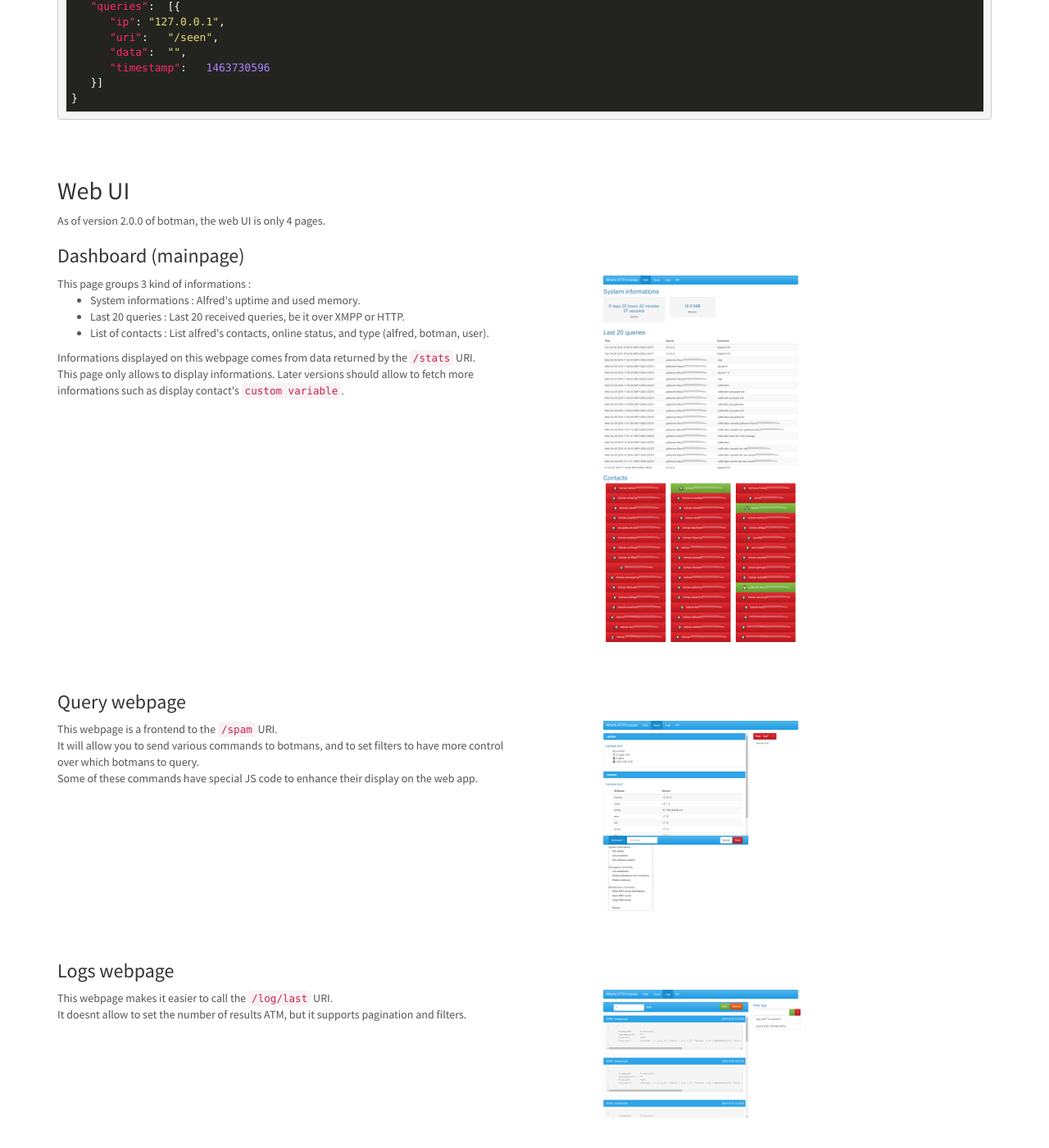
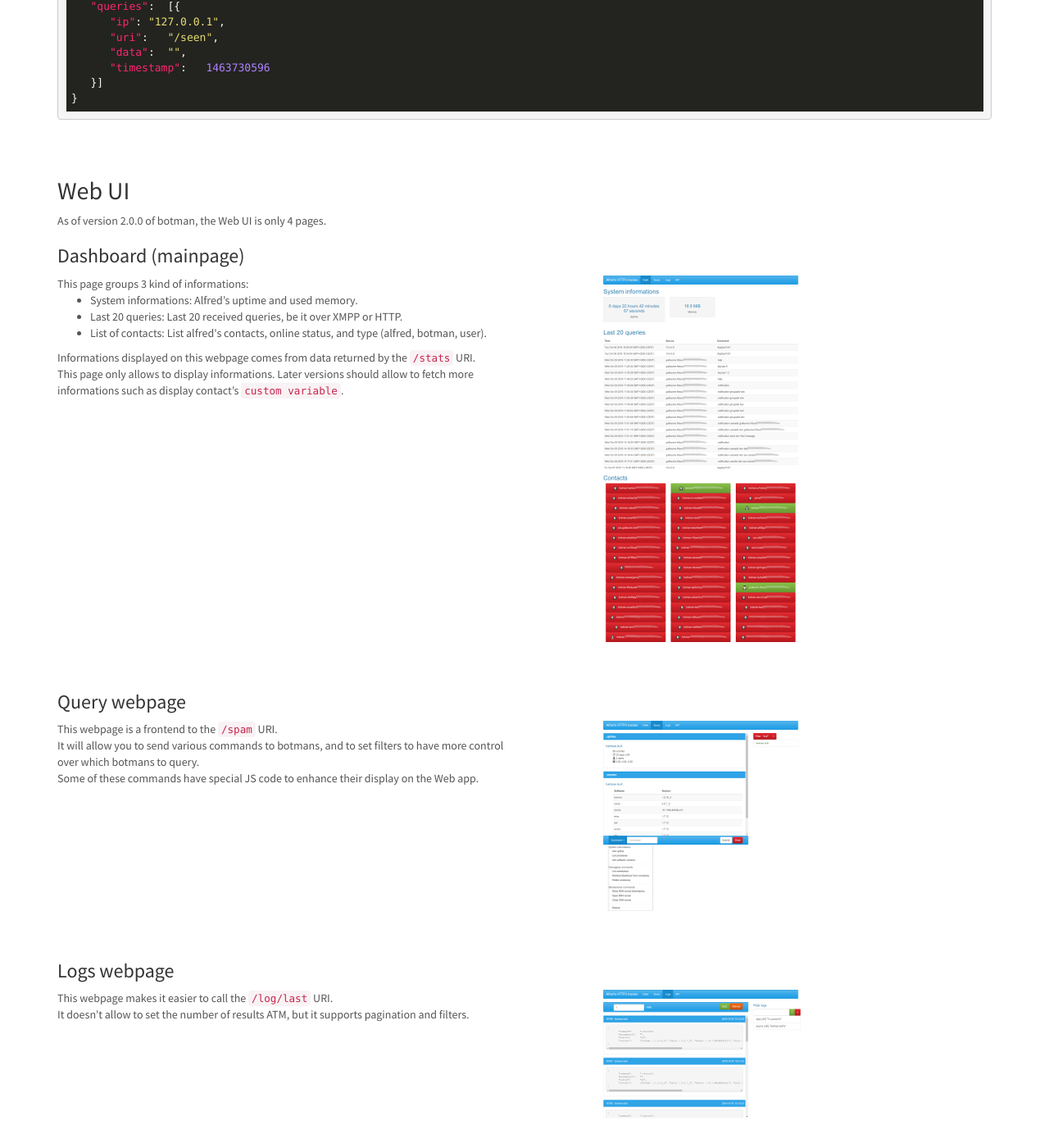
Before and after one commit to gfriloux/botman, a Jekyll site: the page built from docs/_modules/httpd.html, in a window 1280 px wide and 1400 px high, scrolled down 4254 px. Shown: the whole window at 82% size. Built offline with Jekyll 4.4.1, drawn with Linux system fonts in a browser that asks for light colours; nearby versions of some CDN libraries; some of the changed text lies outside the part shown.

Commit message:
Typos and HTML strictness

```diff
--- a/docs/_modules/httpd.html
+++ b/docs/_modules/httpd.html
@@ -5,9 +5,9 @@
 
 <h1>HTTPd Module</h1>
 <p><span class="label label-success">Alfred</span></p>
-<b>Compatibility :</b>
-<img src={{ site.github.url }}/img/icon-linux.png>
-<img src={{ site.github.url }}/img/icon-freebsd.png>
+<b>Compatibility:</b>
+<img src="{{ site.github.url }}/img/icon-linux.png" />
+<img src="{{ site.github.url }}/img/icon-freebsd.png" />
 <br /><br />
 
 <h2>Description</h2>
@@ -25,7 +25,7 @@
 <h3>/stats/commands/list</h3>
 This API call will let you retrieve the list of API calls available through this web service.
 
-<h4>Using from curl</h4>
+<h4>Using from cURL</h4>
 <pre><code class="bash">curl http://127.0.0.1:5128/stats/commands/list</code></pre>
 
 <h4>Output format</h4>
@@ -48,13 +48,13 @@
 <pre><code class="bash">curl http://127.0.0.1:5128/*backup*</code></pre>
 Given pattern will be match against JID and custom variables defined
 inside <code>seen.conf</code>
-(from the <a href="{{ site.github.url }}/modules/seen.html">Seen module</a>.
+(from the <a href="{{ site.github.url }}/modules/seen.html">Seen module</a>).
 
 <h4>Possible returned HTTP codes</h4>
 <table class="table table-striped table-hover">
   <tbody>
-      <tr class="success"><td>200</td><td>Query OK.</td></tr>
-      <tr class="danger"><td>500</td><td>HTTPd module encountered an internal error.</td></tr>
+    <tr class="success"><td>200</td><td>Query OK.</td></tr>
+    <tr class="danger"><td>500</td><td>HTTPd module encountered an internal error.</td></tr>
   </tbody>
 </table>
 
@@ -85,7 +85,7 @@
   <tbody>
       <tr class="success"><td>200</td><td>Every queried bots answered.</td></tr>
       <tr class="warning"><td>204</td><td>Your given pattern did not match any bots (no data will be sent).</td></tr>
-      <tr class="info"><td>206</td><td>Some (or all) bots did not answered. In this case, bots that did not answered will have a 0 length message in the returned JSON.</td></tr>
+      <tr class="info"><td>206</td><td>Some (or all) bots did not answer. In this case, bots that did not answer will have a 0 length message in the returned JSON.</td></tr>
   </tbody>
 </table>
 
@@ -115,9 +115,9 @@
 As this command is ran through the spam module, you can query multiple bots at once.<br />
 Returned data will be equal to the /spam URI.
 </div>
-URI is separated by at least 2 params :
+URI is separated by at least 2 params:
 <ul>
-  <li>Service operation : start, stop, restart, status</li>
+  <li>Service operation: start, stop, restart, status</li>
   <li>Service name</li>
   <li>Optional pattern matching bots to contact</li>
 </ul>
@@ -146,13 +146,13 @@
 
 <h4>Filters</h4>
 Filters can be applied using the SQL language.<br />
-Possible fields to filter :
+Possible fields to filter:
 <ul>
-  <li>id : INTEGER : Unique log identifier.</li>
-  <li>date : DATE : Date of event.</li>
-  <li>type : INTEGER : 0(Connection) 1(Disconnection) 2(Message)</li>
-  <li>source : TEXT : JID of user that created event</li>
-  <li>data : TEXT : if type is 2, contains the XMPP message.</li>
+  <li>id: INTEGER: Unique log identifier.</li>
+  <li>date: DATE: Date of event.</li>
+  <li>type: INTEGER: 0 (connection) 1 (disconnection) 2 (message)</li>
+  <li>source: TEXT: JID of user that created event</li>
+  <li>data: TEXT: if type is 2, contains the XMPP message.</li>
 </ul>
 
 <h5>Getting last 5 commands from a given user</h5>
@@ -160,13 +160,13 @@
 <br /><br />
 
 <h3>/stats</h3>
-This API call will give out various stats about Alfred's process.
+This API call will give out various stats about Alfred’s process.
 
 <h4>Possible returned HTTP codes</h4>
 <table class="table table-striped table-hover">
   <tbody>
-      <tr class="success"><td>200</td><td>Query OK.</td></tr>
-      <tr class="danger"><td>500</td><td>HTTPd module encountered an internal error.</td></tr>
+    <tr class="success"><td>200</td><td>Query OK.</td></tr>
+    <tr class="danger"><td>500</td><td>HTTPd module encountered an internal error.</td></tr>
   </tbody>
 </table>
 
@@ -192,21 +192,21 @@
 <br /><br />
 
 <h2>Web UI</h2>
-As of version 2.0.0 of botman, the web UI is only 4 pages.
+As of version 2.0.0 of botman, the Web UI is only 4 pages.
 
 <h3>Dashboard (mainpage)</h3>
 <div class="row">
   <div class="col-lg-6">
-    This page groups 3 kind of informations :
+    This page groups 3 kind of informations:
     <ul>
-      <li>System informations : Alfred's uptime and used memory.</li>
-      <li>Last 20 queries : Last 20 received queries, be it over XMPP or HTTP.</li>
-      <li>List of contacts : List alfred's contacts, online status, and type (alfred, botman, user).</li>
+      <li>System informations: Alfred’s uptime and used memory.</li>
+      <li>Last 20 queries: Last 20 received queries, be it over XMPP or HTTP.</li>
+      <li>List of contacts: List alfred's contacts, online status, and type (alfred, botman, user).</li>
     </ul>
 
     Informations displayed on this webpage comes from data returned by the <code>/stats</code> URI.<br />
     This page only allows to display informations. Later versions should allow to fetch more informations
-    such as display contact's <code>custom variable</code>.
+    such as display contact’s <code>custom variable</code>.
   </div>
   <div class="col-lg-6">
   <a href="{{ site.github.url }}/img/httpd-dash.png" target=_blank><img src="{{ site.github.url }}/img/httpd-dash.small.png"></a>
@@ -220,11 +220,11 @@
   This webpage is a frontend to the <code>/spam</code> URI.<br />
   It will allow you to send various commands to botmans, and to set filters
   to have more control over which botmans to query.<br />
-  Some of these commands have special JS code to enhance their display on the web
+  Some of these commands have special JS code to enhance their display on the Web
   app.
   </div>
   <div class="col-lg-6">
-  <a href="{{ site.github.url }}/img/httpd-query.png" target=_blank><img src="{{ site.github.url }}/img/httpd-query.small.png"></a>
+  <a href="{{ site.github.url }}/img/httpd-query.png" target=_blank><img src="{{ site.github.url }}/img/httpd-query.small.png" /></a>
   </div>
 </div>
 <br /><br />
@@ -233,11 +233,11 @@
 <div class="row">
   <div class="col-lg-6">
   This webpage makes it easier to call the <code>/log/last</code> URI.<br />
-  It doesnt allow to set the number of results ATM, but it supports pagination
+  It doesn’t allow to set the number of results ATM, but it supports pagination
   and filters.
   </div>
   <div class="col-lg-6">
-  <a href="{{ site.github.url }}/img/httpd-logs.png" target=_blank><img src="{{ site.github.url }}/img/httpd-logs.small.png"></a>
+  <a href="{{ site.github.url }}/img/httpd-logs.png" target=_blank><img src="{{ site.github.url }}/img/httpd-logs.small.png" /></a>
   </div>
 </div>
 <br /><br />
@@ -251,6 +251,6 @@
   This can be helpful for lazy people like me.
   </div>
   <div class="col-lg-6">
-  <a href="{{ site.github.url }}/img/httpd-api.png" target=_blank><img src="{{ site.github.url }}/img/httpd-api.small.png"></a>
+  <a href="{{ site.github.url }}/img/httpd-api.png" target=_blank><img src="{{ site.github.url }}/img/httpd-api.small.png" /></a>
   </div>
 </div>
```
Also changed, not shown: docs/_modules/gdb.html (+10 -11 lines), docs/_modules/help.html (+4 -4 lines), docs/_modules/info.html (+10 -10 lines), docs/_modules/install.html (+13 -15 lines), docs/_modules/log.html (+6 -6 lines).
